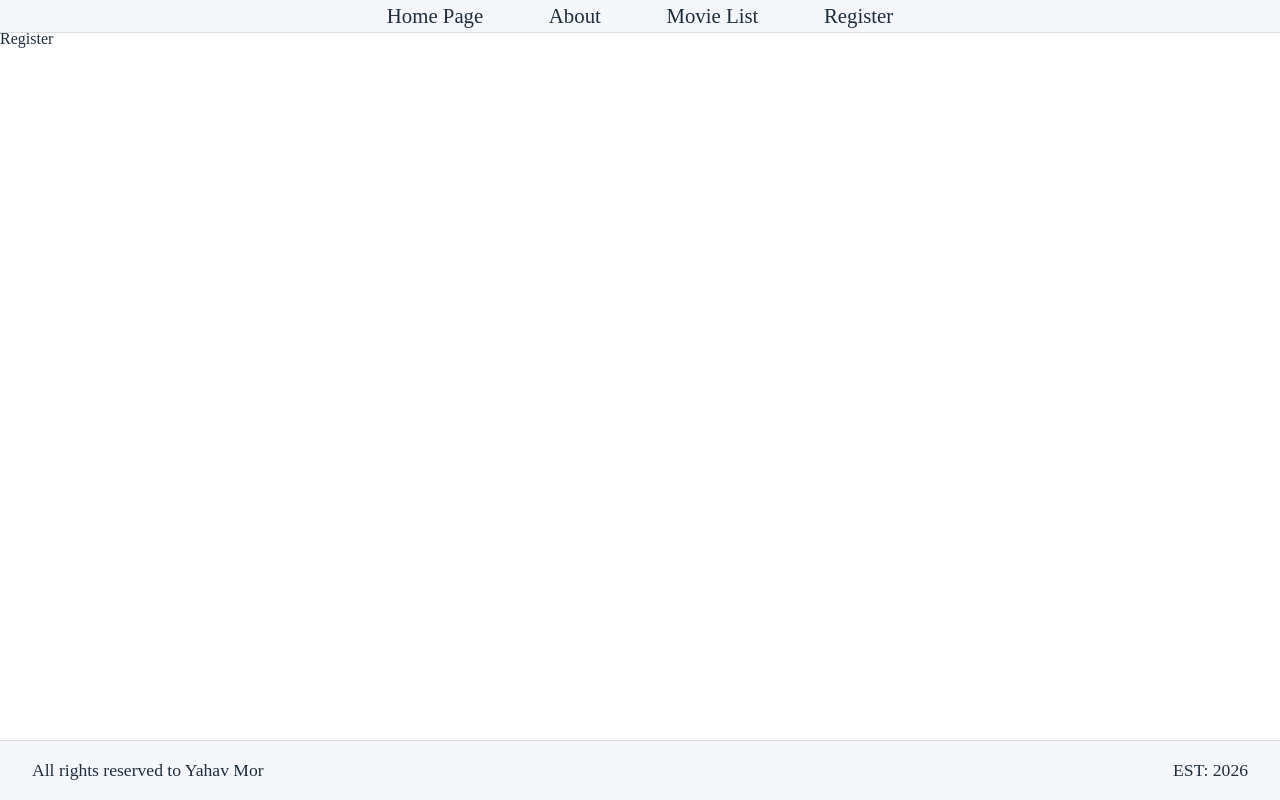
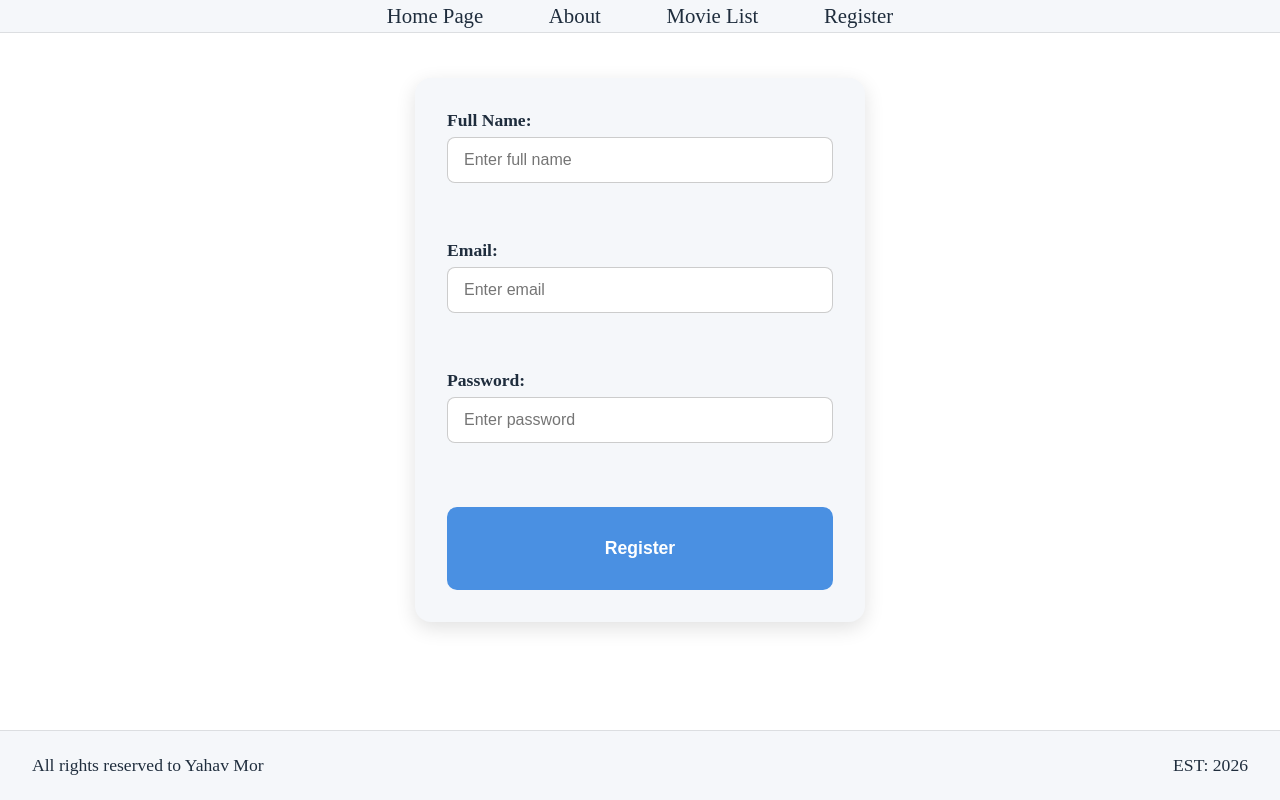
Before and after one commit to yahavmor/MovieLand-FRONTEND, a React (Vite) app in the folder my-app/: page /register in a window 1280 px wide. Built offline with nearby package versions, Linux system fonts and the light colour scheme.

Commit message:
start building form

```diff
--- a/my-app/src/assets/main.css
+++ b/my-app/src/assets/main.css
@@ -9,6 +9,7 @@
 @import url('./pages/Home.css');
 @import url('./pages/MoviePreview.css');
 @import url('./pages/MovieList.css');
+@import url('./pages/RegisterForm.css');
 
 
 
--- /dev/null
+++ b/my-app/src/assets/pages/RegisterForm.css
@@ -0,0 +1,59 @@
+.register-form {
+    width: 100%;
+    max-width: 450px;
+    margin: 3rem auto;
+    padding: 2rem;
+    background: var(--bg-light);
+    border-radius: 16px;
+    box-shadow: 0 6px 20px rgba(0,0,0,0.12);
+    display: grid;
+    gap: 1.5rem;
+  }
+
+  .input-bar {
+    display: flex;
+    flex-direction: column;
+    gap: .4rem;
+  }
+
+  .input-bar label {
+    font-size: 1.1rem;
+    font-weight: 600;
+    color: var(--text-primary);
+  }
+
+  .input-bar input {
+    padding: .8rem 1rem;
+    border-radius: 8px;
+    border: 1px solid rgba(0,0,0,0.2);
+    font-size: 1rem;
+    transition: border-color .25s ease, box-shadow .25s ease;
+  }
+
+  .input-bar input:focus {
+    border-color: #4a90e2;
+    box-shadow: 0 0 6px rgba(74,144,226,0.4);
+    outline: none;
+  }
+
+  .register-btn {
+    margin-top: .5rem;
+    padding: .9rem;
+    background: #4a90e2;
+    color: white;
+    font-size: 1.1rem;
+    font-weight: 600;
+    border: none;
+    border-radius: 10px;
+    cursor: pointer;
+    transition: background .25s ease, transform .2s ease;
+  }
+
+  .register-btn:hover {
+    background: #3a78c4;
+    transform: translateY(-2px);
+  }
+
+  .register-btn:active {
+    transform: scale(.97);
+  }
--- a/my-app/src/pages/Home.jsx
+++ b/my-app/src/pages/Home.jsx
@@ -1,3 +1,5 @@
+import { Link } from "react-router-dom";
+
 export function Home() {
   return (
     <div className='home-page'>
@@ -5,7 +7,7 @@ export function Home() {
       <h4 className='home-subtitle'>Please Sit Back And Relax</h4>
 
       <main className='home-hero'>
-        <img src="images.jpg" alt="movie picture" />
+        <Link to='/movies'><img src="images.jpg" alt="movie picture" /></Link>
       </main>
     </div>
   )
--- a/my-app/src/pages/RegisterForm.jsx
+++ b/my-app/src/pages/RegisterForm.jsx
@@ -1,5 +1,43 @@
-export function RegisterForm(){
-    return(
-        <div>Register</div>
+import {useEffect, useState} from 'react'
+import defaultUser from '../services/user.service.js'
+
+export function RegisterForm() {
+    const [user,setUser] = useState(defaultUser)
+
+    function handleChange(e){
+        setUser(prev => ({
+            ...prev,
+            [name]: value
+          }))
+        }
+
+    function handleSubmit(e){
+        e.preventDefault()
+        setUser(null)
+    }
+    return (
+        <>
+            <form className="register-form" onSubmit={(e)=>handleSubmit(e)}>
+                <div className="input-bar">
+                <label>Full Name:</label>
+                <input type="text" name='fullName' placeholder="Enter full name" onChange={(e)=>handleChange(e)} />
+                </div>
+
+                <div className="input-bar">
+                <label>Email:</label>
+                <input type="email" name='email' placeholder="Enter email" onChange={(e)=>handleChange(e)} />
+                </div>
+
+                <div className="input-bar">
+                <label>Password:</label>
+                <input type="password" name='password' placeholder="Enter password" onChange={(e)=>handleChange(e)} />
+                </div>
+
+                <button className="register-btn" onSubmit={(e)=>handleSubmit(e)}>Register</button>
+            </form>
+                {user&& <div className='output'>
+                    <p>{user.fullName}</p>
+                        </div>}
+      </>
     )
 }
--- /dev/null
+++ b/my-app/src/services/user.service.js
@@ -0,0 +1,6 @@
+export let defaultUser =  {
+    fullName:'',
+    email:'',
+    password:''
+}
+export default defaultUser
```
